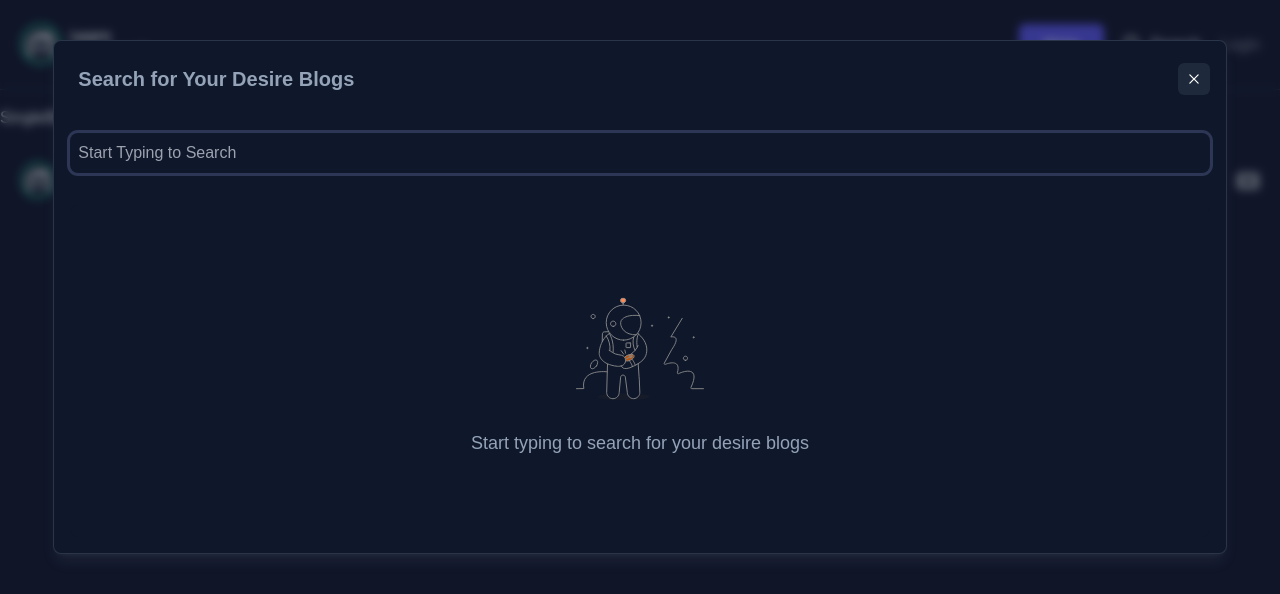
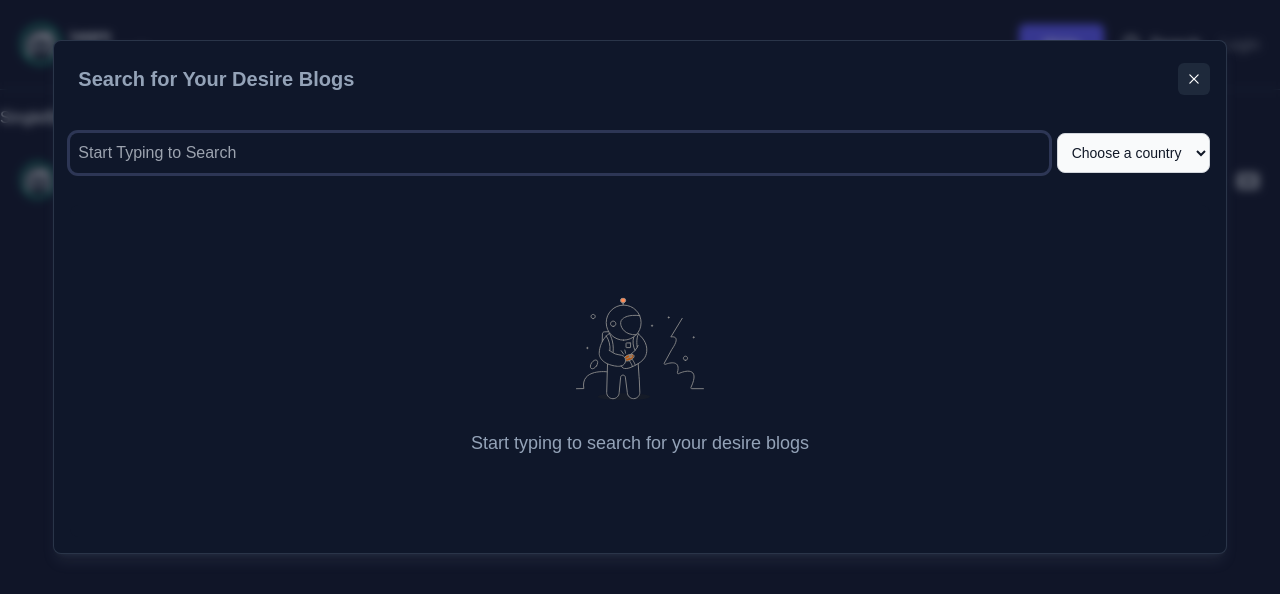
Before and after one commit to yeasin-2002/Blogify, a React (Vite) app: page /blog/1 in a window 1280 px wide. Both pictures are taken after a click on the element "Search". Shown: the top 594 px of the page. Built offline with nearby package versions, Linux system fonts and the light colour scheme; no server answers.

Commit message:
feat: added blog filter

```diff
--- /dev/null
+++ b/src/page/search/FiltersBlog.tsx
@@ -0,0 +1,27 @@
+import React from "react";
+interface Props extends React.ComponentProps<"select"> {
+  filterBy: SearchFilter;
+  setFilterBy: React.Dispatch<React.SetStateAction<SearchFilter>>;
+}
+
+export const FiltersBlog = ({ filterBy, setFilterBy, ...rest }: Props) => {
+  return (
+    <div>
+      <select
+        {...rest}
+        id="countries"
+        className="block w-full rounded-lg border border-gray-300 bg-gray-50 p-2.5 text-sm text-gray-900 focus:border-blue-500 focus:ring-blue-500 dark:border-gray-600 dark:bg-gray-700 dark:text-white dark:placeholder-gray-400 dark:focus:border-blue-500 dark:focus:ring-blue-500"
+        value={filterBy}
+        onChange={(e) => setFilterBy(e.target.value as Props["filterBy"])}
+      >
+        <option selected value={""}>
+          Choose a country
+        </option>
+        <option value="latest">Latest </option>
+        <option value="oldest">Oldest</option>
+        <option value="most-liked">Most Liked</option>
+        <option value="most-commented">Most Commented</option>
+      </select>
+    </div>
+  );
+};
--- a/src/page/search/SearchIContent.tsx
+++ b/src/page/search/SearchIContent.tsx
@@ -8,30 +8,30 @@ import { searchAndSortBlog } from "./searchAndSortBlog";
 interface Props extends React.ComponentProps<"div"> {
   data: AxiosResponse<searchResponse, any> | undefined;
   error: Error | null;
+  SearchFilter: SearchFilter;
+  filterBy: SearchFilter;
 }
 
-export const SearchContent = ({ data, ...rest }: Props) => {
+export const SearchContent = ({
+  data,
+  SearchFilter,
+  filterBy,
+  ...rest
+}: Props) => {
   const filteredData =
     data?.data?.data &&
     searchAndSortBlog({
-      sortBy: "most-liked",
+      sortBy: SearchFilter,
       blog: data?.data?.data,
     });
 
-  console.log(filteredData);
   return (
     <div
       className="my-4 max-h-[440px] divide-y-2 divide-slate-500/30 overflow-y-scroll overscroll-contain"
       {...rest}
     >
-      {data?.statusText === "OK" &&
-        data?.data?.data &&
-        data?.data?.data?.map((blog) => (
-          <Link
-            to={`/blog/${blog.id}`}
-            className="flex gap-6 py-2"
-            key={blog.id}
-          >
+      {filteredData?.map((blog) => (
+        <Link to={`/blog/${blog.id}`} className="flex gap-6 py-2" key={blog.id}>
           <img
             className="h-28 object-contain"
             src={`${baseUrl}/uploads/blog/${blog.thumbnail}`}
@@ -39,11 +39,8 @@ export const SearchContent = ({ data, ...rest }: Props) => {
           />
           <div className="mt-2">
             <h3 className="text-xl font-bold text-slate-300">{blog.title}</h3>
-              {/* Meta Informations */}
-              <p className="mb-6 mt-1 text-sm text-slate-500">
-                Aenean eleifend ante maecenas pulvinar montes lorem et pede dis
-                dolor pretium donec dictum. Vici consequat justo enim. Venenatis
-                eget adipiscing luctus lorem.
+            <p className="mb-6 mt-1 line-clamp-3 text-sm text-slate-500">
+              {blog.content}
             </p>
           </div>
         </Link>
--- a/src/page/search/SearchInput.tsx
+++ b/src/page/search/SearchInput.tsx
@@ -1,9 +1,11 @@
 import React from "react";
-interface Props extends React.ComponentProps<"input"> {}
+interface Props extends React.ComponentProps<"input"> {
 
-export const SearchInput = ({ ...rest }: Props) => {
+}
+
+export const SearchInput = ({  ...rest }: Props) => {
   return (
-    <div className="my-8">
+    <div className="my-8 flex-1">
       <input
         {...rest}
         type="text"
--- a/src/page/search/index.tsx
+++ b/src/page/search/index.tsx
@@ -5,12 +5,15 @@ import { searchResponse } from "@/types";
 import { axiosInstance } from "@/utils";
 import { useQuery } from "@tanstack/react-query";
 import { useState } from "react";
+import { FiltersBlog } from "./FiltersBlog";
 import { SearchContent } from "./SearchIContent";
 import { SearchInput } from "./SearchInput";
 import { SuggestSearch } from "./SuggestSearch";
 
 export const SearchBlogs = () => {
   const [searchValue, setSearchValue] = useState("");
+  const [filterBy, setFilterBy] = useState<SearchFilter>("");
+
   const delaySearchedValue = useDebounce(searchValue, 500);
   const { renter, setIsShowPortal } = usePortal();
 
@@ -43,14 +46,25 @@ export const SearchBlogs = () => {
                 <Cross className="cursor-pointer" />
               </span>
             </div>
-            <SearchInput
-              className="my-10"
-              value={searchValue}
-              onChange={(e) => setSearchValue(e.target.value)}
-            />
+            <div className="flex items-center  gap-x-2">
+              <SearchInput
+                className="my-10"
+                value={searchValue}
+                onChange={(e) => setSearchValue(e.target.value)}
+              />
+
+              <FiltersBlog filterBy={filterBy} setFilterBy={setFilterBy} />
+            </div>
           </div>
 
-          {delaySearchedValue && <SearchContent data={data} error={error} />}
+          {delaySearchedValue && (
+            <SearchContent
+              data={data}
+              error={error}
+              SearchFilter={filterBy}
+              filterBy={filterBy}
+            />
+          )}
 
           {!delaySearchedValue && <SuggestSearch />}
         </>,
--- /dev/null
+++ b/src/page/search/searchAndSortBlog.tsx
@@ -0,0 +1,31 @@
+interface Props {
+  sortBy: SearchFilter;
+  blog: Blog[];
+}
+
+export const searchAndSortBlog = ({ blog, sortBy }: Props) => {
+  return blog.sort((a, b) => {
+    switch (sortBy) {
+      case "latest": {
+        return (
+          new Date(b.createdAt).getTime() - new Date(a.createdAt).getTime()
+        );
+      }
+      case "oldest": {
+        return (
+          new Date(a.createdAt).getTime() - new Date(b.createdAt).getTime()
+        );
+      }
+      case "most-liked": {
+        return b.likes.length - a.likes.length;
+      }
+      case "most-commented": {
+        return (b.comments?.length || 0) - (a.comments?.length || 0);
+      }
+
+      default: {
+        return 0;
+      }
+    }
+  });
+};
```
Also changed, not shown: declarations.d.ts (+7 -0 lines). Lines whose indentation alone changed are shown as unchanged.
